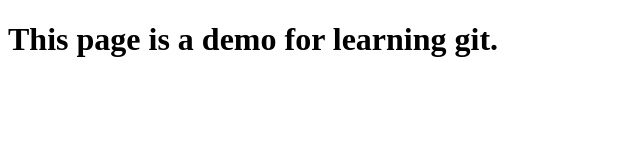
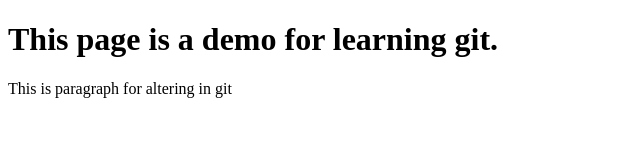
Before and after one commit to Iparwez-989/demo, a plain HTML site: page index.html in a window 1280 px wide. Shown: the whole page, without its empty margins (0-640 px from the left). Drawn offline with Linux system fonts and the light colour scheme.

Commit message:
Update index.html

```diff
--- a/index.html
+++ b/index.html
@@ -8,5 +8,6 @@
 </head>
 <body>
     <h1>This page is a demo for learning git.</h1>
+    <p>This is paragraph for altering in git</p>
 </body>
 </html>
```
